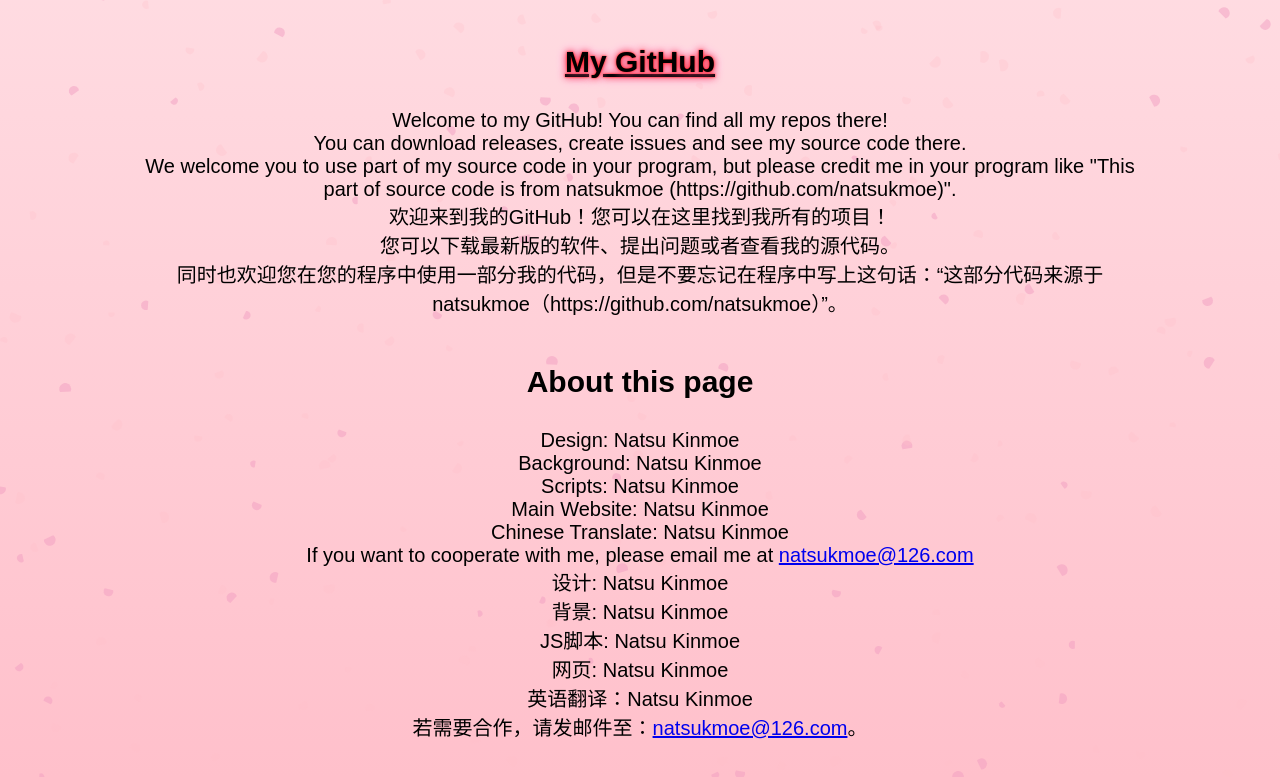
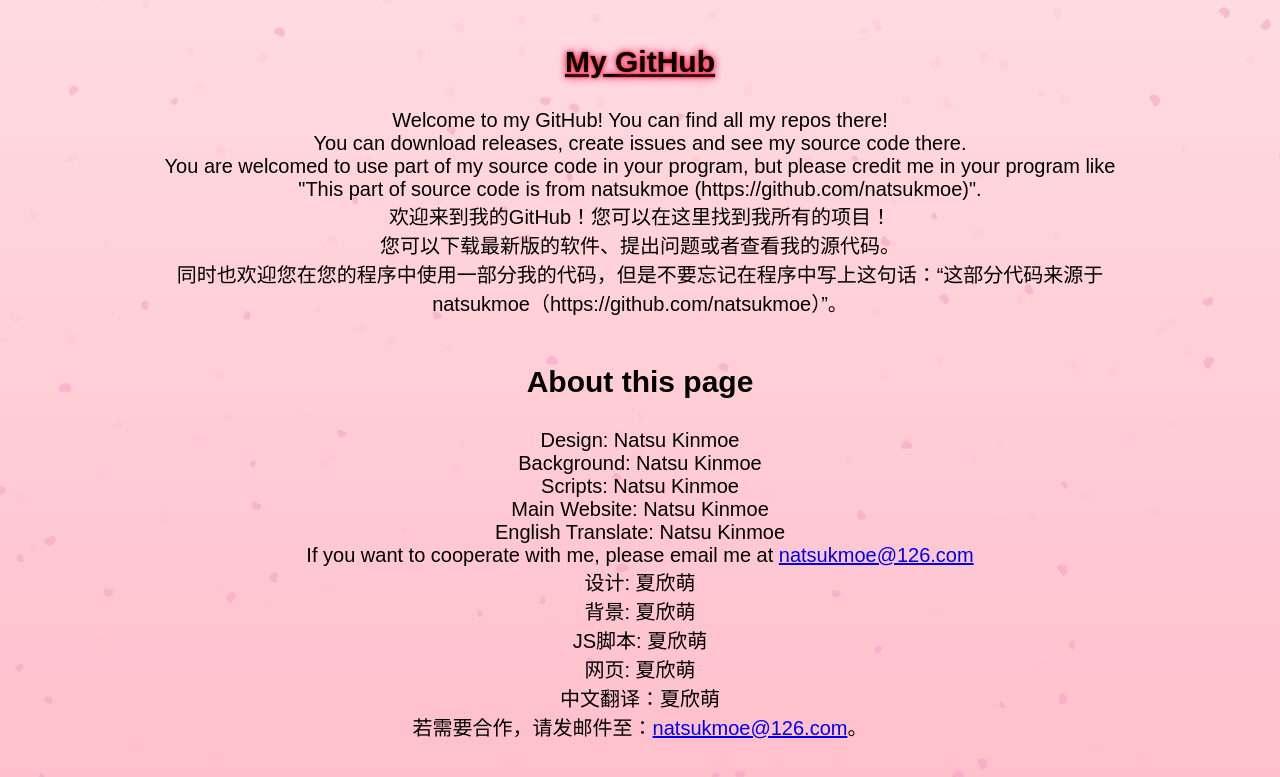
Before and after one commit to natsukmoe/natsukmoe.github.io, a plain HTML site: page index.html in a window 1280 px wide. Shown: the part 1038-1815 px from the top of the page. Drawn offline with Linux system fonts and the light colour scheme; animation ran at ten frames a second.

Commit message:
20
Some small fix

```diff
--- a/index.html
+++ b/index.html
@@ -56,7 +56,7 @@
 		<p class="texts" align="center">
 			Welcome to my GitHub! You can find all my repos there!<br>
 			You can download releases, create issues and see my source code there.<br>
-			We welcome you to use part of my source code in your program, but please credit me in your program like "This part of source code is from natsukmoe (https://github.com/natsukmoe)".<br>
+			You are welcomed to use part of my source code in your program, but please credit me in your program like "This part of source code is from natsukmoe (https://github.com/natsukmoe)".<br>
 			欢迎来到我的GitHub！您可以在这里找到我所有的项目！<br>
 			您可以下载最新版的软件、提出问题或者查看我的源代码。<br>
 			同时也欢迎您在您的程序中使用一部分我的代码，但是不要忘记在程序中写上这句话：“这部分代码来源于natsukmoe（https://github.com/natsukmoe）”。
@@ -68,13 +68,13 @@
 			Background: Natsu Kinmoe<br>
 			Scripts: Natsu Kinmoe<br>
 			Main Website: Natsu Kinmoe<br>
-			Chinese Translate: Natsu Kinmoe<br>
+			English Translate: Natsu Kinmoe<br>
 			If you want to cooperate with me, please email me at <a href="mailto:natsukmoe@126.com">natsukmoe@126.com</a><br>
-			设计: Natsu Kinmoe<br>
-			背景: Natsu Kinmoe<br>
-			JS脚本: Natsu Kinmoe<br>
-			网页: Natsu Kinmoe<br>
-			英语翻译：Natsu Kinmoe<br>
+			设计: 夏欣萌<br>
+			背景: 夏欣萌<br>
+			JS脚本: 夏欣萌<br>
+			网页: 夏欣萌<br>
+			中文翻译：夏欣萌<br>
 			若需要合作，请发邮件至：<a href="mailto:natsukmoe@126.com">natsukmoe@126.com</a>。
 		</p>
 		<br><br>
```
